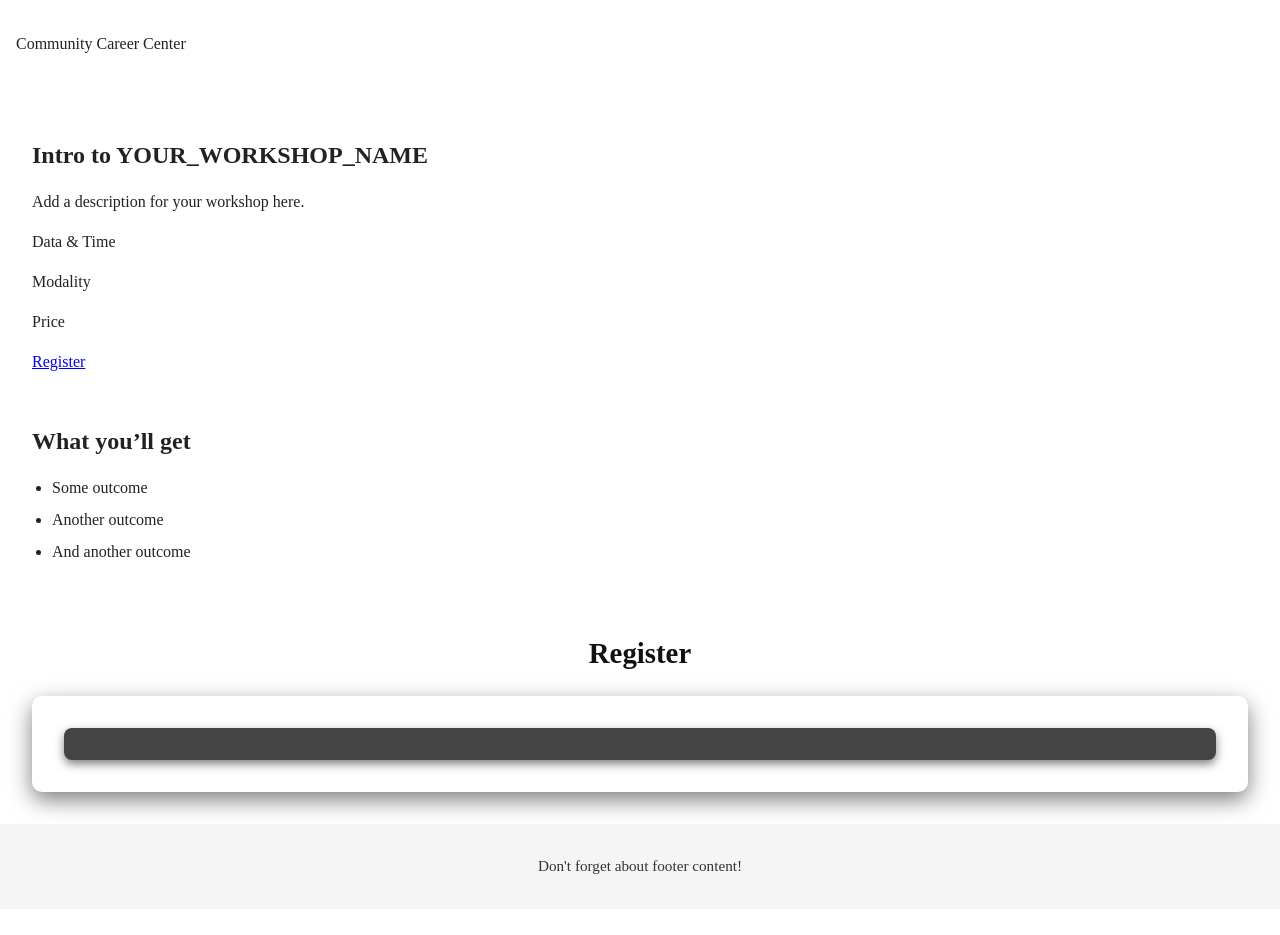
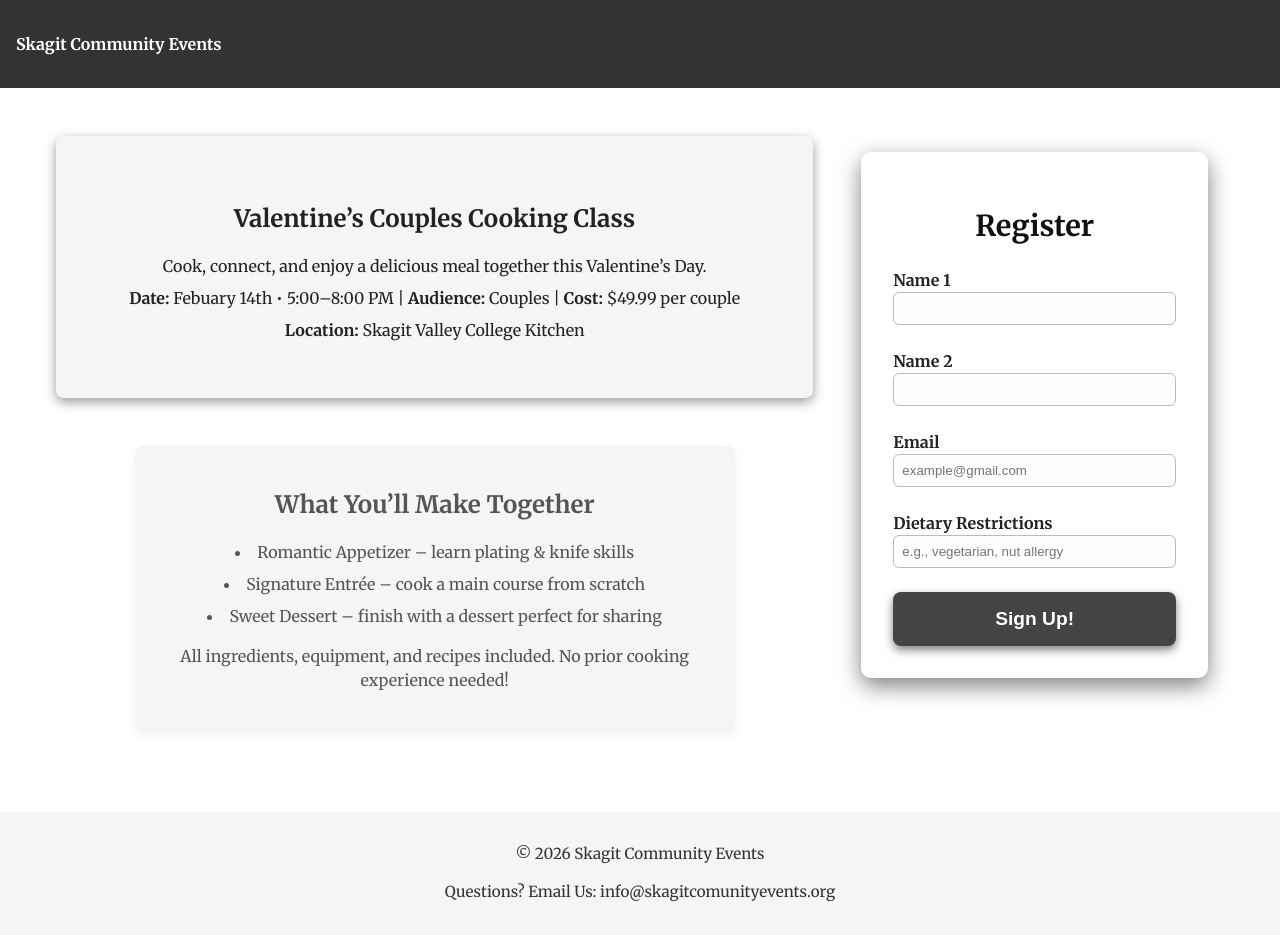
Before and after one commit to aroch0/UX-UI, a plain HTML site: page index (1).html in a window 1280 px wide. Before the commit the page ends 909 px from the top, so only its background shows below. Drawn offline with Linux system fonts and the light colour scheme.

Commit message:
Update workshop details and content in index.html

```diff
--- a/index (1).html
+++ b/index (1).html
@@ -1,63 +1,81 @@
 <!doctype html>
 <html lang="en">
 <head>
-  <meta charset="utf-8" />
-  <meta name="viewport" content="width=device-width, initial-scale=1" />
-
-  <title>Workshop Registration</title>
-  <meta name="description" content="Register for a free, in-person workshop." />
-
-  <link rel="stylesheet" href="styles.css" />
+  <meta charset="utf-8">
+  <meta name="viewport" content="width=device-width, initial-scale=1">
+  <title>Valentine’s Couples Cooking Class</title>
+  <link href="https://fonts.googleapis.com/css2?family=Merriweather:wght@400;700&display=swap" rel="stylesheet">
+  <link rel="stylesheet" href="styles.css">
 </head>
 <body>
-  <!-- Accessibility: allow keyboard users to skip repetitive content -->
+
+  <!-- Accessibility -->
   <a href="#main" class="skip-link">Skip to main content</a>
 
-  <header>
-    <!-- Organization name or branding -->
-    <p>Community Career Center</p>
+  <header class="bar">
+    <p>Skagit Community Events</p>
   </header>
 
   <main id="main">
-    <section>
-      <h1>Intro to YOUR_WORKSHOP_NAME</h1>
+    <div class="workshop-container">
 
+      <!-- Left Column: Hero + Details -->
+      <div class="content-left">
+
+        <!-- Hero Section -->
+        <section class="workshop-overview hero">
+          <h1>Valentine’s Couples Cooking Class</h1>
+          <p>Cook, connect, and enjoy a delicious meal together this Valentine’s Day.</p>
           <p>
-        Add a description for your workshop here.
+            <strong>Date:</strong> Febuary 14th • 5:00–8:00 PM |
+            <strong>Audience:</strong> Couples |
+            <strong>Cost:</strong> $49.99 per couple
+            <p><Strong>Location:</Strong> Skagit Valley College Kitchen </p>
           </p>
-
-      <!-- Key details -->
-      <p>Data & Time</p>
-      <p>Modality</p>
-      <p>Price</p>
-
-      <!-- Primary action: exactly one -->
-      <a href="#register">Register</a>
         </section>
 
-    <!-- Supporting information -->
-    <section>
-      <h2>What you’ll get</h2>
+        <!-- Details Section -->
+        <section class="details">
+          <h2>What You’ll Make Together</h2>
           <ul>
-        <li>Some outcome</li>
-        <li>Another outcome</li>
-        <li>And another outcome</li>
+            <li>Romantic Appetizer – learn plating & knife skills</li>
+            <li>Signature Entrée – cook a main course from scratch</li>
+            <li>Sweet Dessert – finish with a dessert perfect for sharing</li>
           </ul>
+          <p>All ingredients, equipment, and recipes included. No prior cooking experience needed!</p>
         </section>
 
-    <!-- Registration -->
+      </div>
+
+      <!-- Right Column: Sticky Registration Form -->
+      <aside class="sticky-register">
         <section id="register">
+          <form>
             <h2>Register</h2>
-
-      <form action="#" method="post">
-
-        <button type="submit"></button>
+            <label for="name">Name 1
+              <input type="text" id="name" name="name" required>
+            </label>
+            <label for="name">Name 2
+              <input type="text" id="name" name="name" required>
+            </label>
+            <label for="email">Email
+              <input type="email" id="email" name="email" required placeholder="example@gmail.com">
+            </label>
+            <label for="diet">Dietary Restrictions
+              <input type="text" id="diet" name="diet" placeholder="e.g., vegetarian, nut allergy ">
+            </label>
+            <button type="submit">Sign Up!</button>
           </form>
         </section>
+      </aside>
+
+    </div>
   </main>
 
   <footer>
-    <p>Don't forget about footer content!</p>
+    <p>© 2026 Skagit Community Events</p>
+    <p> Questions? Email Us: info@skagitcomunityevents.org</p>
   </footer>
+
 </body>
 </html>
```
Lines whose indentation alone changed are shown as unchanged.
